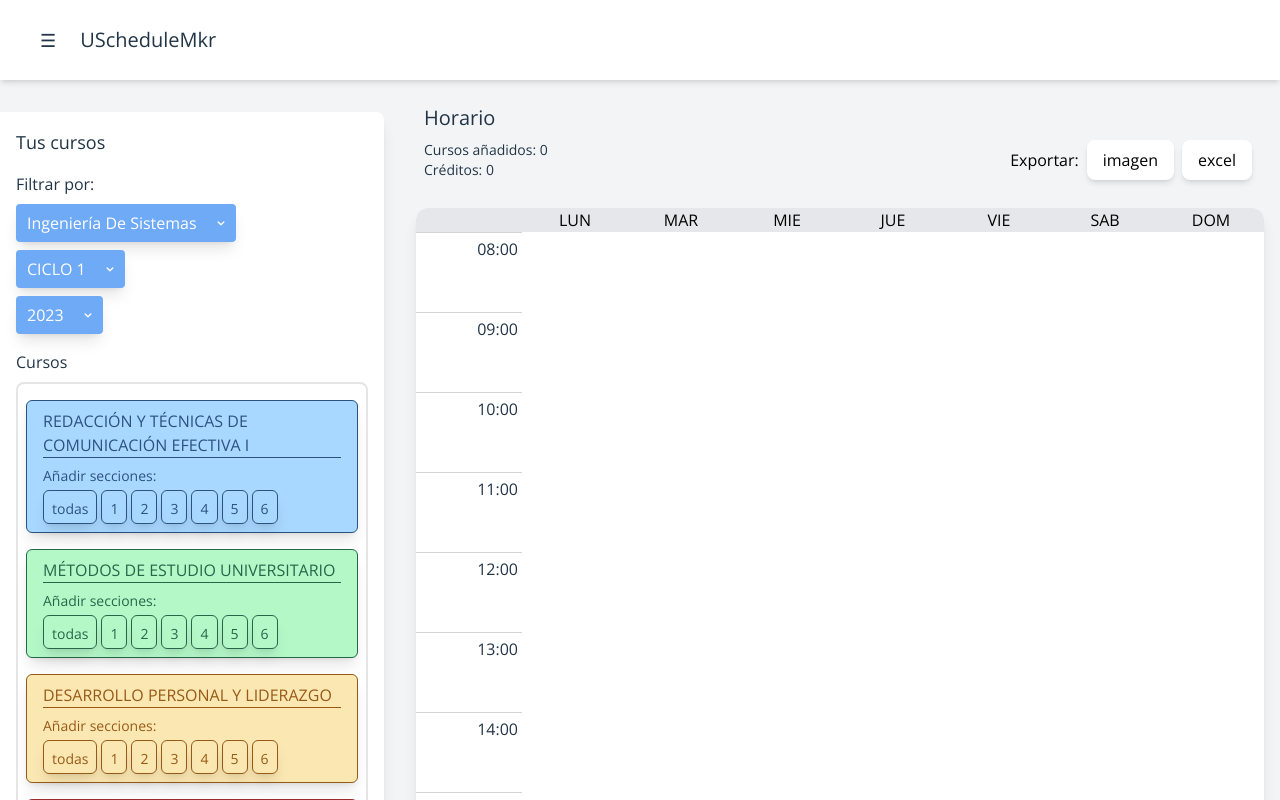
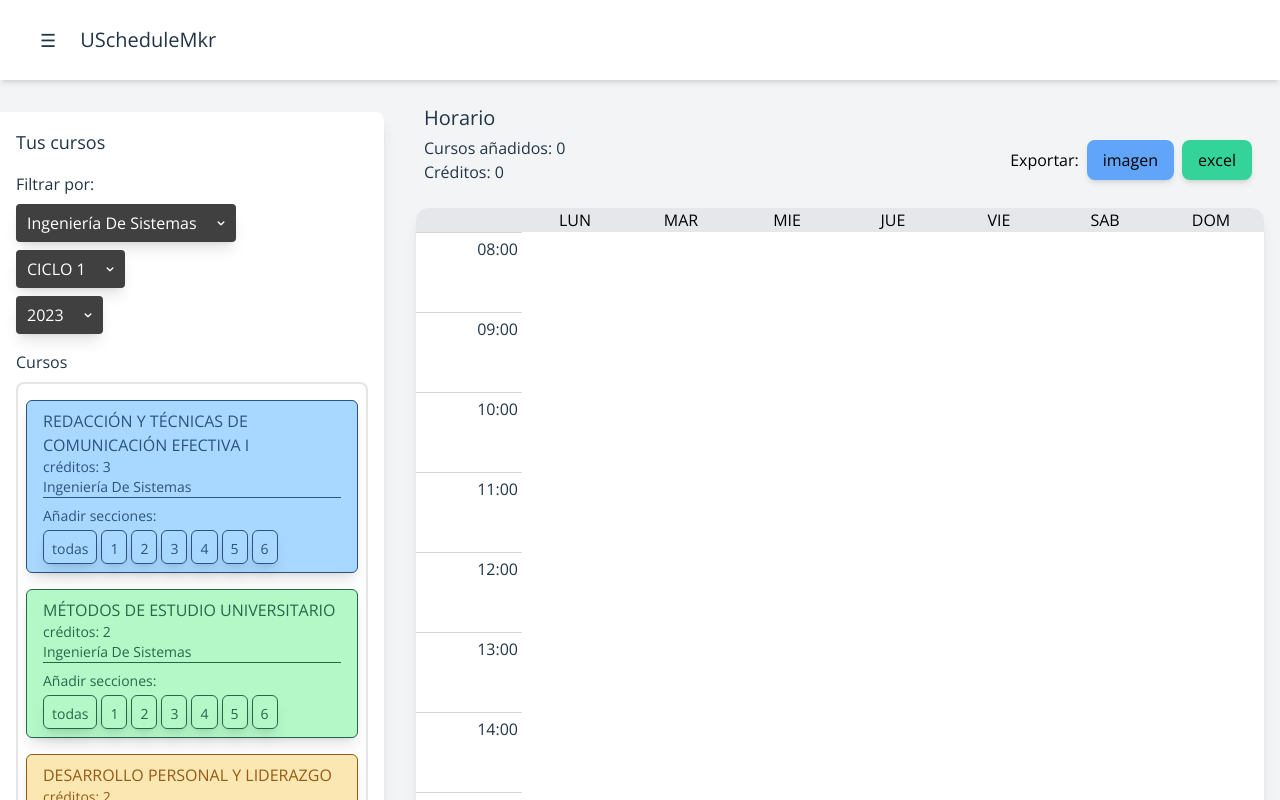
Before and after one commit to RandomGuy16/calendar-tsx, a React (Vite) app: page / in a window 1280 px wide. Shown: the top 800 px of the page. Built offline with nearby package versions, Linux system fonts and the light colour scheme.

Commit message:
Feat(UI): Change color of buttons and dropdowns

```diff
--- a/src/SchedulePlanner/CoursesPanel/CourseCard.tsx
+++ b/src/SchedulePlanner/CoursesPanel/CourseCard.tsx
@@ -107,6 +107,7 @@ function CourseCard({ course, sectionOps, colorPair }: CourseCardProps) {
     <div className="w-full font-normal text-left my-2 border rounded-md py-2 px-4 shadow-lg dark:shadow-md dark:shadow-black" id={course.getId()}
       style={{ backgroundColor: colorPair.background, color: colorPair.text, borderColor: colorPair.text }}>
       <h3 className="text-base">{course.getName()}</h3>
+      <span className="text-sm">créditos: {course.getCredits()}<br/>{course.getCareer()}</span>
       <hr className="mb-2" style={{ borderColor: colorPair.text }}/>
       <span className="text-sm">Añadir secciones:</span>
       <div className="flex flex-row justify-start items-center mt-1">
--- a/src/SchedulePlanner/CoursesPanel/ReactSelectStyles.ts
+++ b/src/SchedulePlanner/CoursesPanel/ReactSelectStyles.ts
@@ -1,7 +1,7 @@
 import { StylesConfig } from "react-select";
 
-const selectColor= "#6faaf7"
-const menuColor = "#4f82c4"
+const selectColor= "#404040"
+const menuColor = "#303030"
 const reactSelectStyles: StylesConfig = {
 // github copilot generated styles
 	control: (baseStyles, state) => ({
@@ -10,7 +10,7 @@ const reactSelectStyles: StylesConfig = {
 		border: "1px solid transparent",
 		boxShadow: state.isFocused ? "0 0 0 1px var(--color-blue-500)" : "none",
 		"&:hover": {
-			borderColor: "var(--color-blue-500)",
+			borderColor: "rgb(90, 90, 90)",
 		},
 		color: "white",
 	}),
@@ -29,7 +29,7 @@ const reactSelectStyles: StylesConfig = {
 		...baseStyles,
 		color: "var(--color-blue-500)",
 		"&:hover": {
-			color: "var(--color-blue-500)",
+			color: "var(--color-blue-600)",
 		},
 	}),
 	menu: (baseStyles) => ({
--- a/src/SchedulePlanner/Schedule/ScheduleStatusHeader.tsx
+++ b/src/SchedulePlanner/Schedule/ScheduleStatusHeader.tsx
@@ -130,19 +130,27 @@ export default function ScheduleStatusHeader({ daysSchedules, courseTracker, cre
     <div className="flex flex-row justify-between items-center p-2 relative h-full w-full">
       <h2 className="absolute -top-2 left-2 text-xl">Horario</h2>
       {/* Schedule metrics */}
-      <div className="font-normal text-sm">
+      <div className="font-normal text-normal">
         <div>
           <span>Cursos añadidos: {courseTracker.size}</span><br />
           <span>Créditos: {credits}</span>
         </div>
       </div>
       {/* Export buttons */}
+      {/*
+        Light theme: #059669 (green-600)
+        Dark theme: #10B981 (emerald-500)
+
+        Light theme: #2563EB (blue-600)
+        Dark theme: #3B82F6 (blue-500)
+
+      */}
       <div>
         <span className="mx-1 text-black dark:text-white">Exportar:</span>
         <button
           className="
           py-2 px-4 mx-1 border-none rounded-lg shadow-md dark:shadow-black
-          text-black bg-white dark:bg-neutral-800 dark:text-white"
+          text-black bg-blue-400 dark:bg-blue-500 dark:text-white"
           export-type="image"
           onClick={() => exportImage()}>
           imagen
@@ -150,7 +158,7 @@ export default function ScheduleStatusHeader({ daysSchedules, courseTracker, cre
         <button
           className="
           py-2 px-4 mx-1 border-none rounded-lg shadow-md dark:shadow-black
-          text-black bg-white dark:text-white dark:bg-neutral-800"
+          text-black bg-emerald-400 dark:text-white dark:bg-emerald-500"
           export-type="excel"
           onClick={() => exportToExcel()}>
           excel
```
